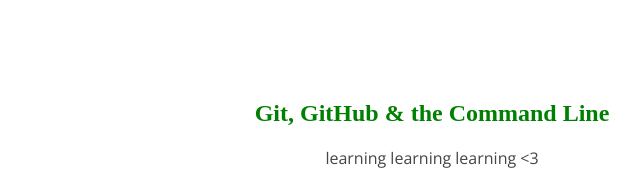
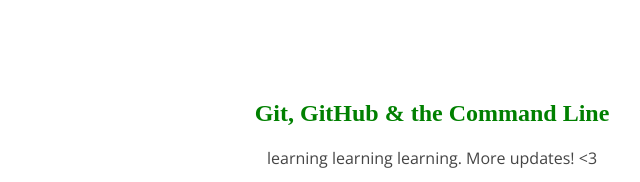
Before and after one commit to hellavet/105-project, a plain HTML site: page index.html in a window 1280 px wide. Shown: the top 182 px of the page, without its empty margins (208-848 px from the left). Drawn offline with nearby package versions, Linux system fonts and the light colour scheme.

Commit message:
added more text

```diff
--- a/index.html
+++ b/index.html
@@ -9,7 +9,7 @@
 <body>
 	<section>
 		<h1>Git, GitHub & the Command Line</h1>
-		<p>learning learning learning <3</p>
+		<p>learning learning learning. More updates!  <3</p>
 		<img src="img/happy-blue-robot.png">
 	</section>
 </body>
```
